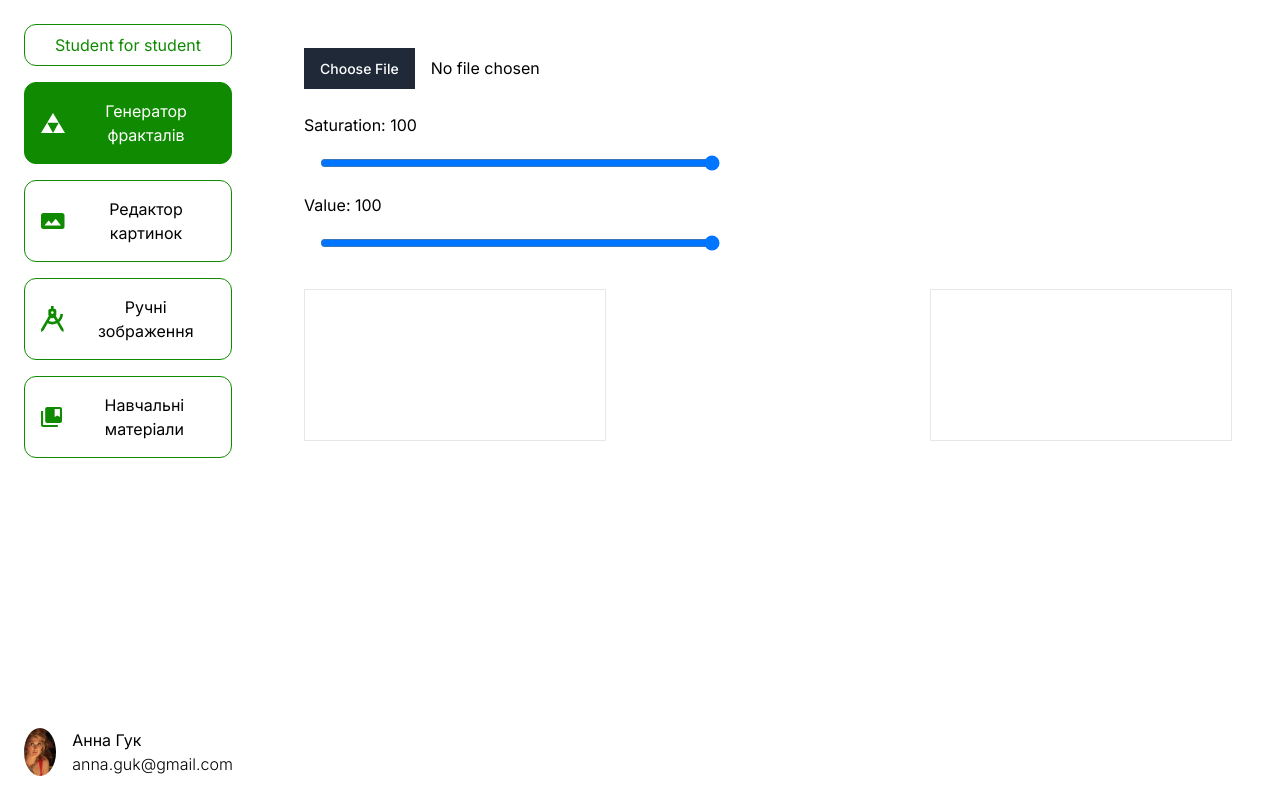
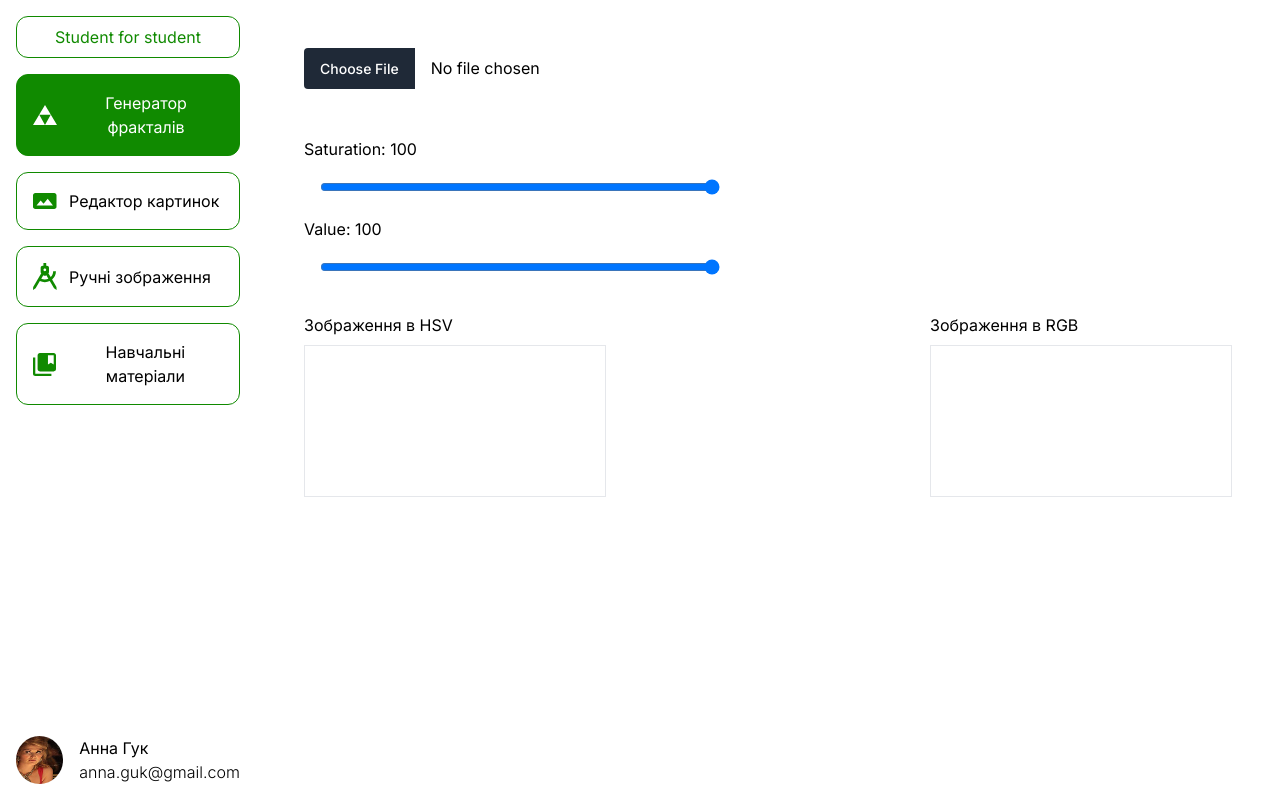
Before and after one commit to Alik1604/cg-labs, a Next.js app: page /platform/images in a window 1280 px wide. Built offline with nearby package versions, Linux system fonts and the light colour scheme.

Commit message:
tiny ui impruvments

```diff
--- a/src/app/platform/images/page.tsx
+++ b/src/app/platform/images/page.tsx
@@ -12,7 +12,7 @@ import {
   drawPixelsArrayOnCanvas,
 } from "@/images/utils/pixels_changer";
 
-const maxCanvasWidth = 640;
+const maxCanvasWidth = 500;
 const maxCanvasHeight = 360;
 
 const Images: React.FC = () => {
@@ -185,12 +185,18 @@ const Images: React.FC = () => {
       <Navigation />
 
       <div
-        className="flex-grow p-12"
+        className="flex flex-col flex-grow p-12"
         style={{
           color: "black",
         }}
       >
-        <input type="file" accept="image/*" onChange={handleImageUpload} />
+        <input
+          placeholder="Оберіть файл"
+          className="rounded"
+          type="file"
+          accept="image/*"
+          onChange={handleImageUpload}
+        />
         <br />
         <br />
         <div>
@@ -213,6 +219,7 @@ const Images: React.FC = () => {
         </div>
         <div className="flex justify-between my-4">
           <div>
+            <p className="mb-2">Зображення в HSV</p>
             <canvas
               style={{
                 maxWidth: maxCanvasWidth,
@@ -224,6 +231,7 @@ const Images: React.FC = () => {
             <p ref={textRef1}></p>
           </div>
           <div>
+            <p className="mb-2">Зображення в RGB</p>
             <canvas
               style={{
                 maxWidth: maxCanvasWidth,
--- a/src/components/navigation/index.tsx
+++ b/src/components/navigation/index.tsx
@@ -3,7 +3,7 @@ import Image from "next/image";
 
 function Navigation() {
   return (
-    <div className="flex min-h-screen w-[20%] flex-col p-6 justify-between">
+    <div className="flex min-h-screen w-[20%] flex-col p-4 justify-between">
       <div className="flex flex-col space-y-4">
         <button className="bg-white p-2  text-[#108A00] rounded-xl border border-[#108A00]">
           Student for student
```
